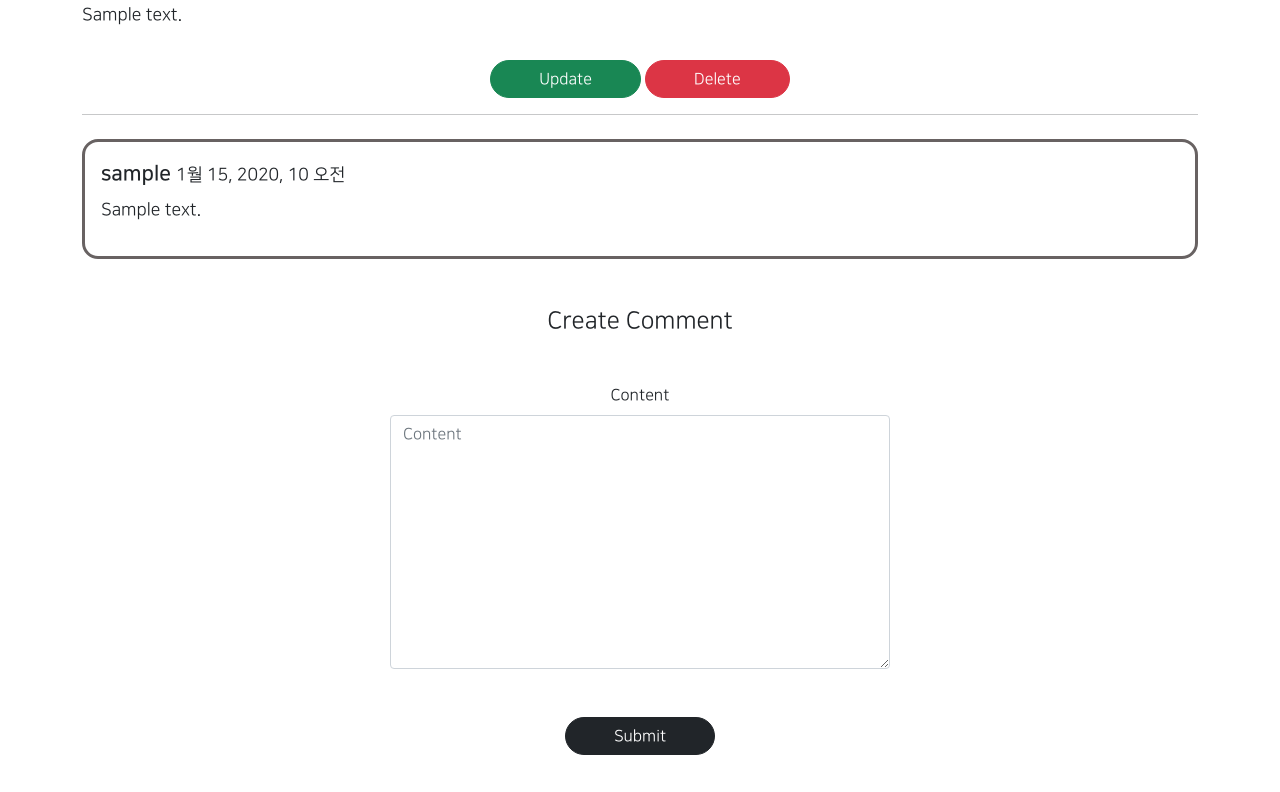
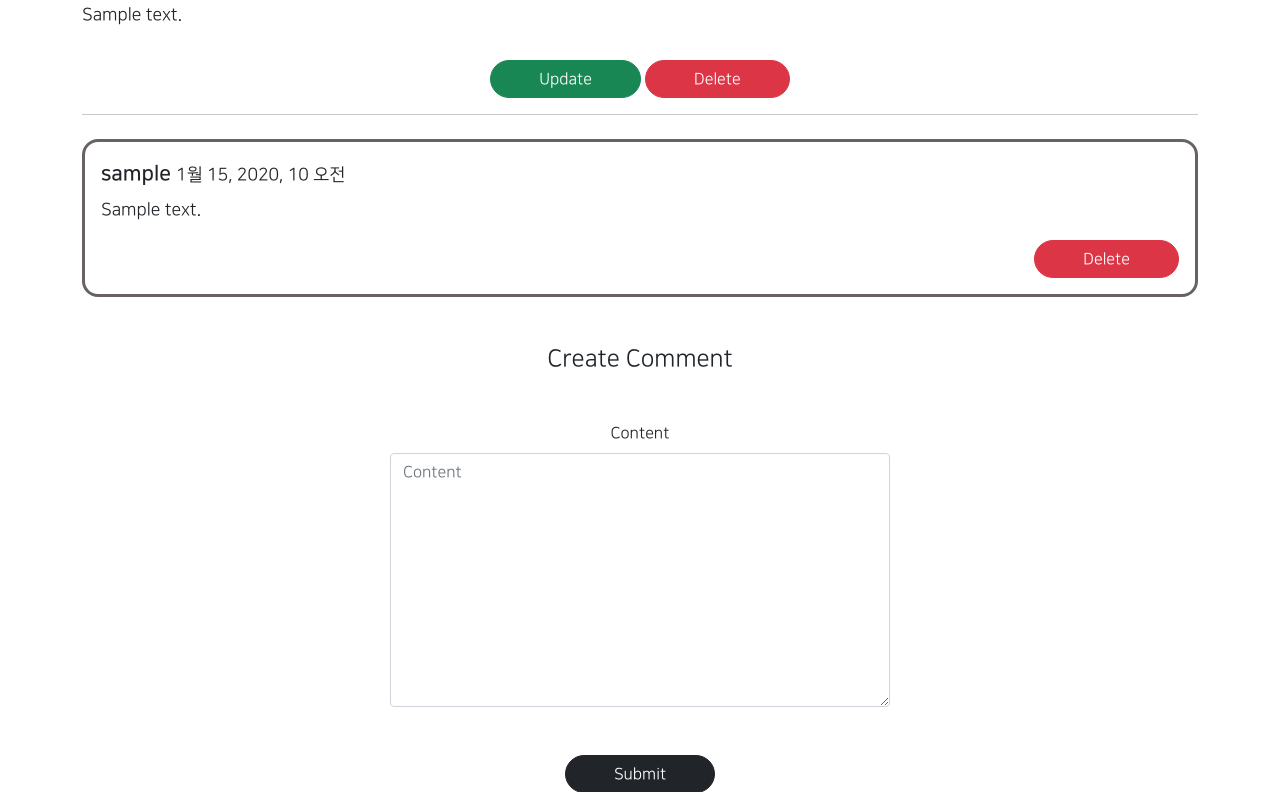
Before and after one commit to kyeongseoJ/2th-uebung, a Django app: page /articles/detail/1 in a window 1280 px wide. Shown: the part 1015-1807 px from the top of the page. Run offline with Django 3.2, Linux system fonts and the light colour scheme; a user stored in the database is signed in; tables that the repository leaves empty hold one stand-in row (values such as "Sample post"); grey boxes marked "Sample" are stand-in pictures; parts of the project's set-up code (start-up, migrations or seed data) failed here and were passed over; some libraries are stand-ins or nearby versions; some web fonts are replaced.

Commit message:
2th uebung_54

```diff
--- a/articleapp/templates/articleapp/detail.html
+++ b/articleapp/templates/articleapp/detail.html
@@ -48,6 +48,14 @@
                     <div class="my-2">
                         <p>{{ comment.content }}</p>
                     </div>
+                    {% if comment.writer == user %}
+                    <div style="text-align: right">
+                        <a href="{% url 'commentapp:delete' pk=comment.pk %}"
+                        class="btn btn-danger rounded-pill px-5">
+                            Delete
+                        </a>
+                    </div>
+                    {% endif %}
                 </div>
 
             {% endfor %}
--- a/commentapp/urls.py
+++ b/commentapp/urls.py
@@ -6,5 +6,5 @@ app_name ='commentapp'
 
 urlpatterns = [
     path('create/', CommentCreateView.as_view(), name='create'),
-    path('delete/', CommentDeleteView.as_view(), name='delete'),
+    path('delete/<int:pk>', CommentDeleteView.as_view(), name='delete'),
 ]
```
